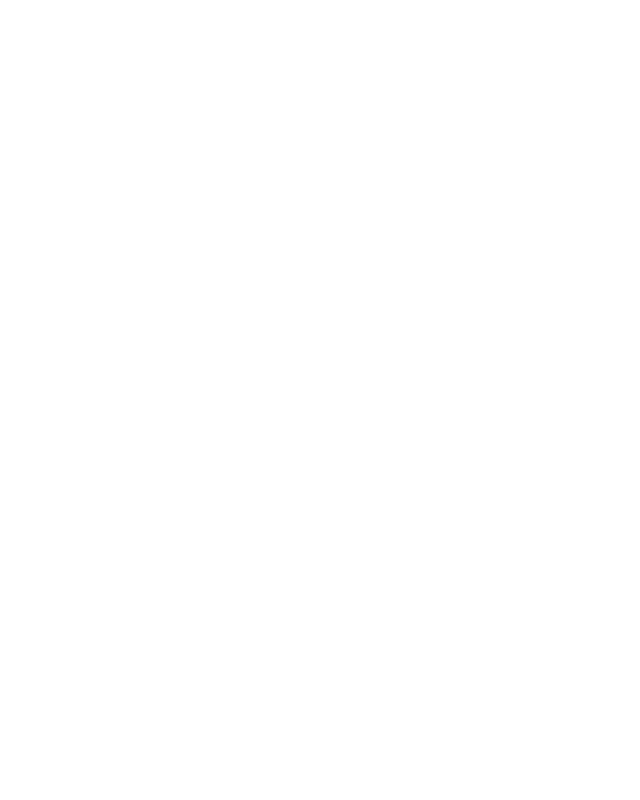
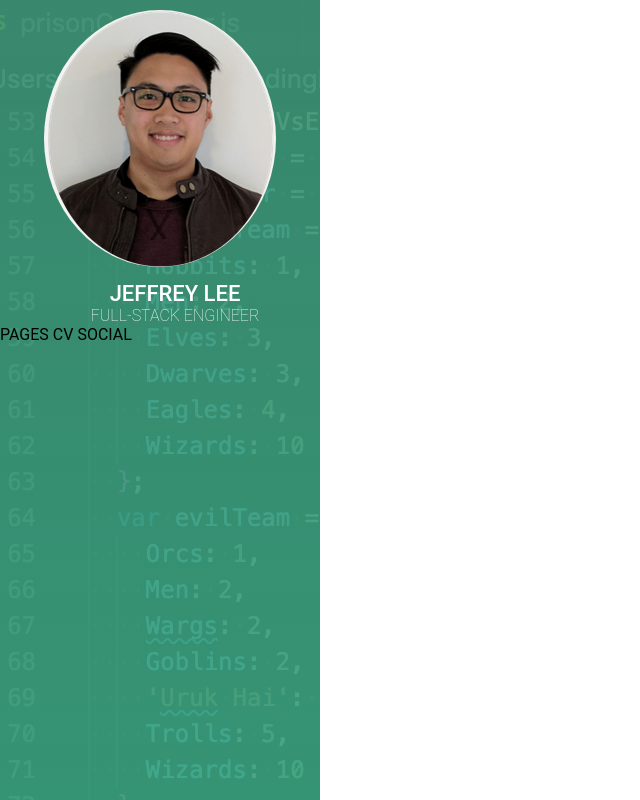
Before and after one commit to ryuuohlee/profilebeta, a React app: page / in a window 1280 px wide. Shown: the whole page, without its empty margins (0-640 px from the left). Built offline with nearby package versions, Linux system fonts and the light colour scheme.

Commit message:
Completed person card

```diff
--- /dev/null
+++ b/src/components/Person.jsx
@@ -0,0 +1,17 @@
+import React from 'react';
+
+const Person = () => {
+  return(
+    <div className="site-nav-main">
+      <div className="person">
+        <a className="person-content" href="#">
+          <img className="person-picture" src="../src/images/portfolioportrait.png" />
+          <h1 class="person-title-name">Jeffrey Lee</h1>
+            <h2 class="person-subtitle-job-title">Full-Stack Engineer</h2>
+        </a>
+      </div>
+    </div>
+  )
+}
+
+export default Person;
--- a/src/containers/App.css
+++ b/src/containers/App.css
@@ -1,4 +1,6 @@
-
+.home-parent {
+  font-family: 'Roboto', Helvetica, sans-serif;
+}
 
 /* navbar style */
 .person-content {
--- a/src/containers/App.jsx
+++ b/src/containers/App.jsx
@@ -1,11 +1,12 @@
 import React, { Component } from 'react';
+import Navbar from './Navbar.jsx';
 import css from './App.css';
 
 class App extends Component {
   render() {
     return(
-      <div>
-
+      <div className='home-parent'>
+        <Navbar />
       </div>
     )
   }
--- /dev/null
+++ b/src/containers/Navbar.jsx
@@ -0,0 +1,18 @@
+import React, { Component } from 'react';
+import Person from '../components/Person.jsx';
+import './App.css';
+
+class Navbar extends Component {
+  render() {
+    return(
+      <aside className="site-nav-parent">
+        <Person />
+        pages
+        cv
+        social
+      </aside>
+    );
+  }
+}
+
+export default Navbar;
```
